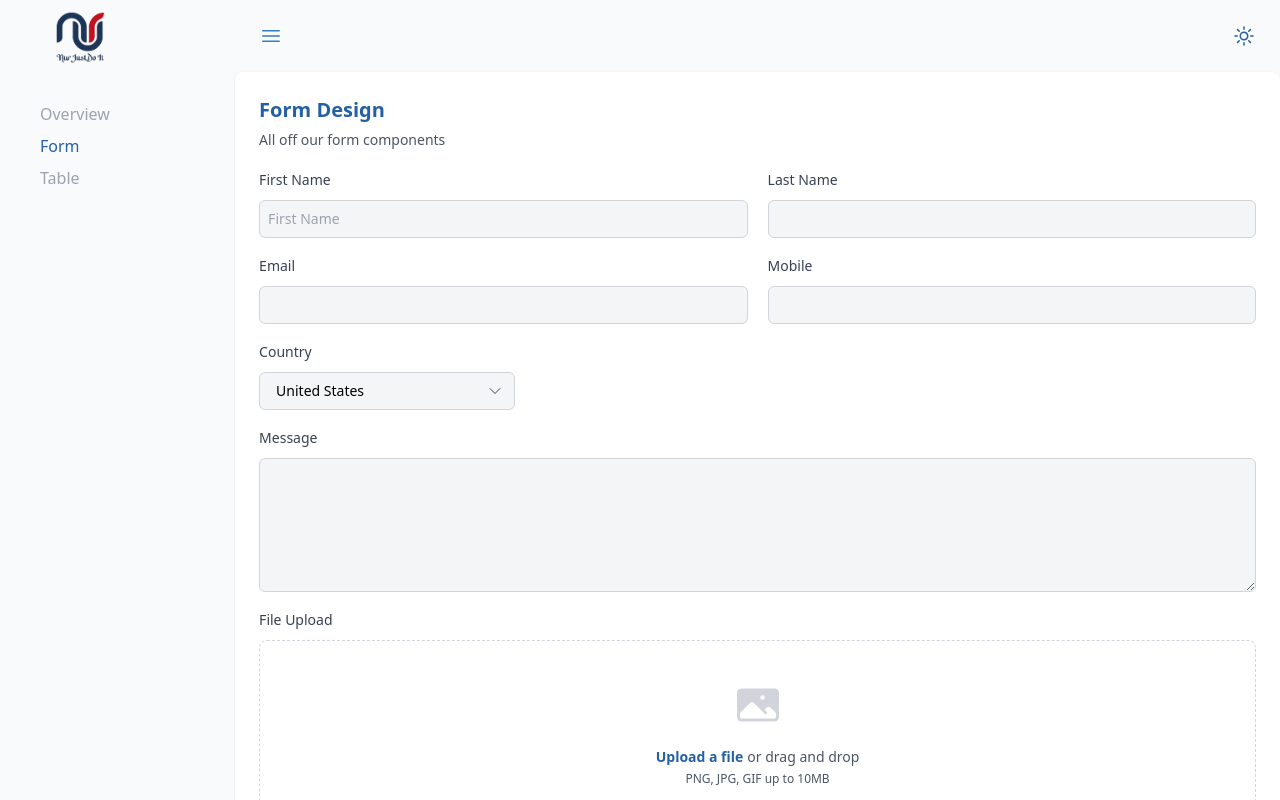
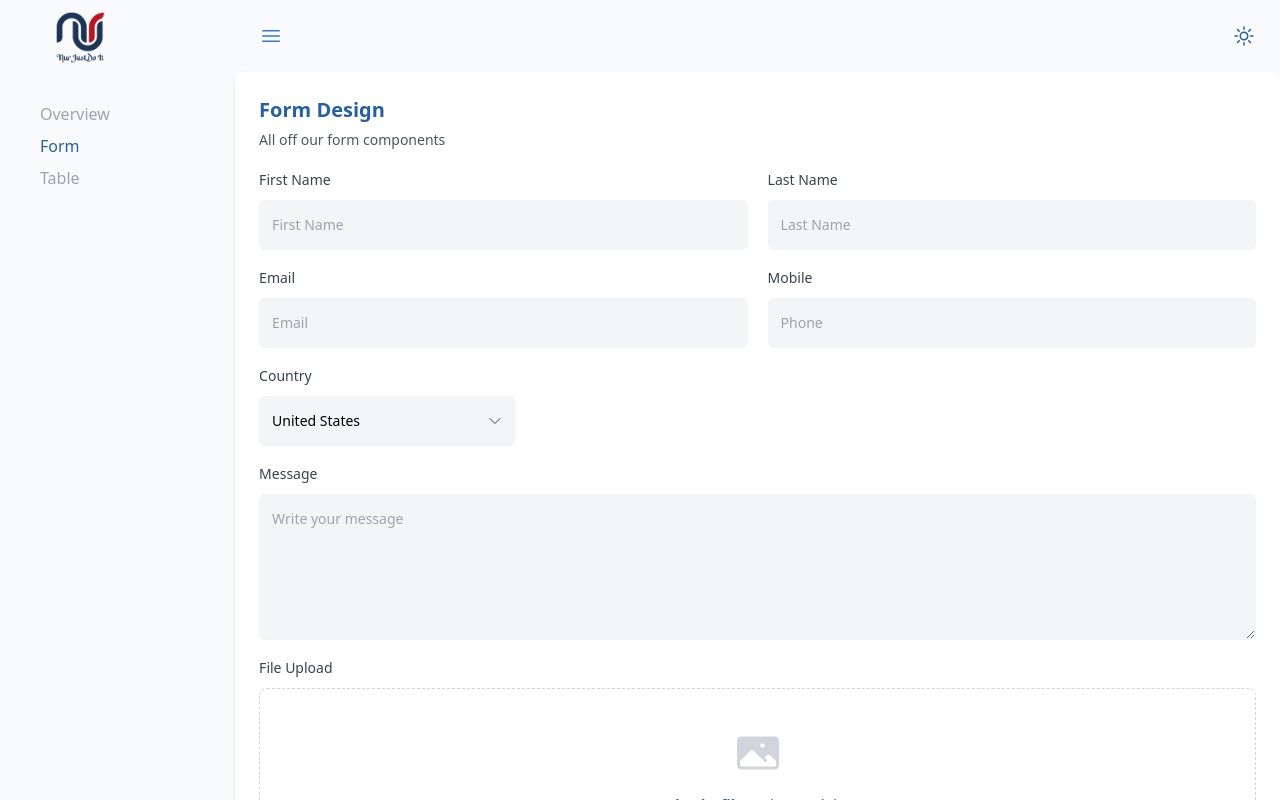
Before and after one commit to sabbir10s/admin-dashboard, a React (Vite) app: page /form in a window 1280 px wide. Shown: the top 800 px of the page. Built offline with nearby package versions, Linux system fonts and the light colour scheme.

Commit message:
fix form components border and padding

```diff
--- a/src/components/ui/Input/InputField.jsx
+++ b/src/components/ui/Input/InputField.jsx
@@ -18,7 +18,7 @@ const InputField = ({ label, type, name, placeholder, required }) => {
           id="input"
           placeholder={placeholder}
           required={required}
-          className="block w-full rounded-md border-[1px] border-gray-300 dark:border-gray-500 dark:focus:border-gray-300 py-1.5 px-2 dark:text-white bg-[#f4f5f7] dark:bg-[#24262d] focus:bg-white placeholder:text-gray-400 sm:text-sm sm:leading-6 outline-none duration-300"
+          className="block w-full rounded-md border-[1px] border-gray-100 dark:border-gray-700 dark:focus:border-gray-300 p-3 dark:text-white bg-[#f4f5f7] dark:bg-[#24262d] focus:bg-white placeholder:text-gray-400 sm:text-sm sm:leading-6 outline-none duration-300"
         />
       </div>
     </div>
--- a/src/components/ui/Select/Select.jsx
+++ b/src/components/ui/Select/Select.jsx
@@ -14,7 +14,7 @@ const Select = () => {
           id="country"
           name="country"
           autoComplete="country-name"
-          className="appearance-none block w-64 rounded-md border-[1px] border-gray-300 dark:border-gray-500 dark:focus:border-gray-300 py-1.5 px-4 dark:text-white bg-[#f4f5f7] dark:bg-[#24262d] focus:bg-white placeholder:text-gray-400 sm:text-sm sm:leading-6 outline-none duration-300"
+          className="appearance-none block w-64 rounded-md border-[1px] border-gray-100 dark:border-gray-700 dark:focus:border-gray-300 p-3 dark:text-white bg-[#f4f5f7] dark:bg-[#24262d] focus:bg-white placeholder:text-gray-400 sm:text-sm sm:leading-6 outline-none duration-300"
         >
           <option>United States</option>
           <option>Canada</option>
--- a/src/components/ui/TextArea/TextArea.jsx
+++ b/src/components/ui/TextArea/TextArea.jsx
@@ -19,7 +19,7 @@ const TextArea = ({ label, name, placeholder, required, cols, rows }) => {
           rows={rows}
           placeholder={placeholder}
           required={required}
-          className="block w-full rounded-md border-[1px] border-gray-300 dark:border-gray-500 dark:focus:border-gray-300 py-1.5 px-2 dark:text-white bg-[#f4f5f7] dark:bg-[#24262d] focus:bg-white placeholder:text-gray-400 sm:text-sm sm:leading-6 outline-none duration-300"
+          className="block w-full rounded-md border-[1px] border-gray-100 dark:border-gray-700 dark:focus:border-gray-300 p-3 dark:text-white bg-[#f4f5f7] dark:bg-[#24262d] focus:bg-white placeholder:text-gray-400 sm:text-sm sm:leading-6 outline-none duration-300"
         ></textarea>
       </div>
     </div>
--- a/src/pages/Form/Form.jsx
+++ b/src/pages/Form/Form.jsx
@@ -34,14 +34,34 @@ const Form = () => {
             placeholder="First Name"
             required={true}
           />
-          <InputField name="lastName" label="Last Name" type="text" />
+          <InputField
+            name="lastName"
+            label="Last Name"
+            type="text"
+            placeholder="Last Name"
+          />
         </div>
         <div className="grid grid-cols-2 gap-5">
-          <InputField name="email" label="Email" type="email" />
-          <InputField name="mobile" label="Mobile" type="number" />
+          <InputField
+            name="email"
+            label="Email"
+            type="email"
+            placeholder="Email"
+          />
+          <InputField
+            name="mobile"
+            label="Mobile"
+            type="tel"
+            placeholder="Phone"
+          />
         </div>
         <Select />
-        <TextArea cols={10} rows={5} label="Message" />
+        <TextArea
+          cols={10}
+          rows={5}
+          label="Message"
+          placeholder="Write your message"
+        />
         <FileUpload label="File Upload" />
         <div className="space-x-4">
           <ButtonFill title="Submit" />
```
